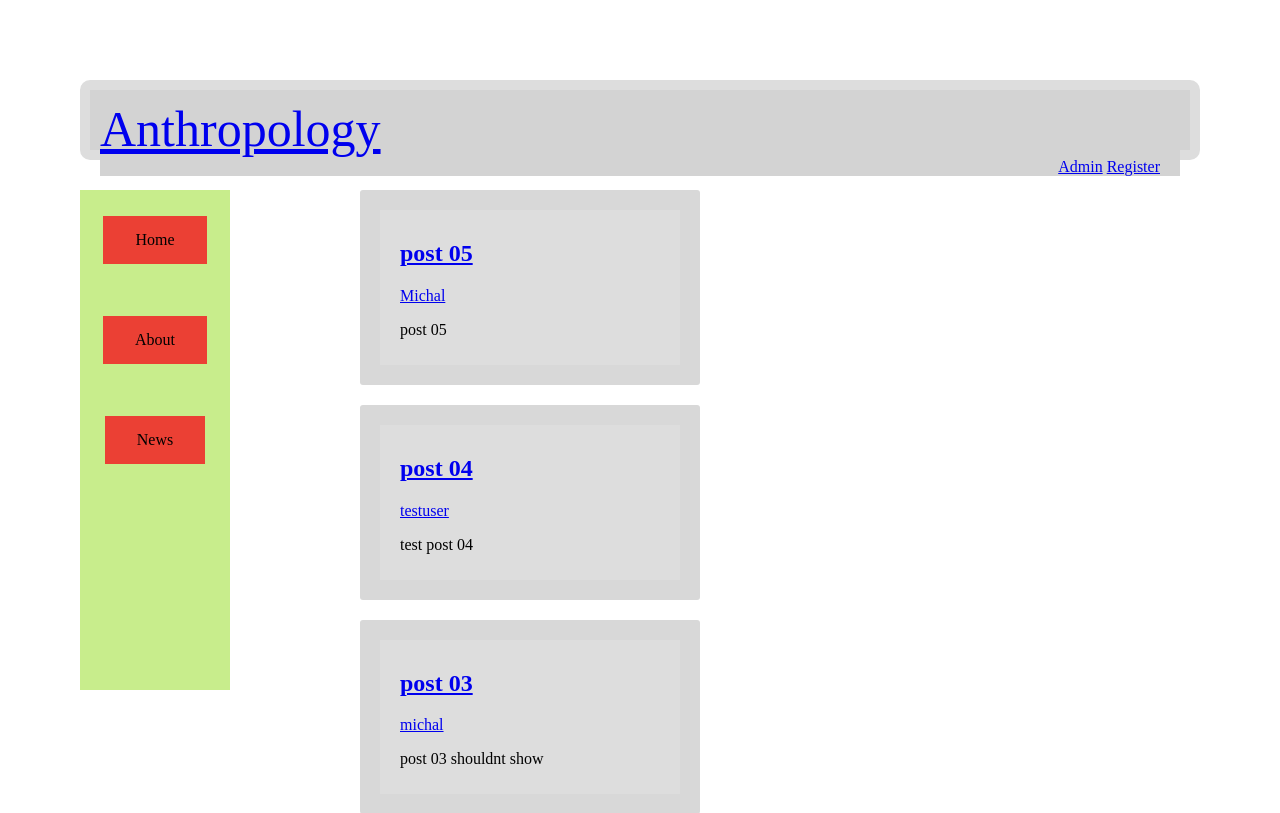
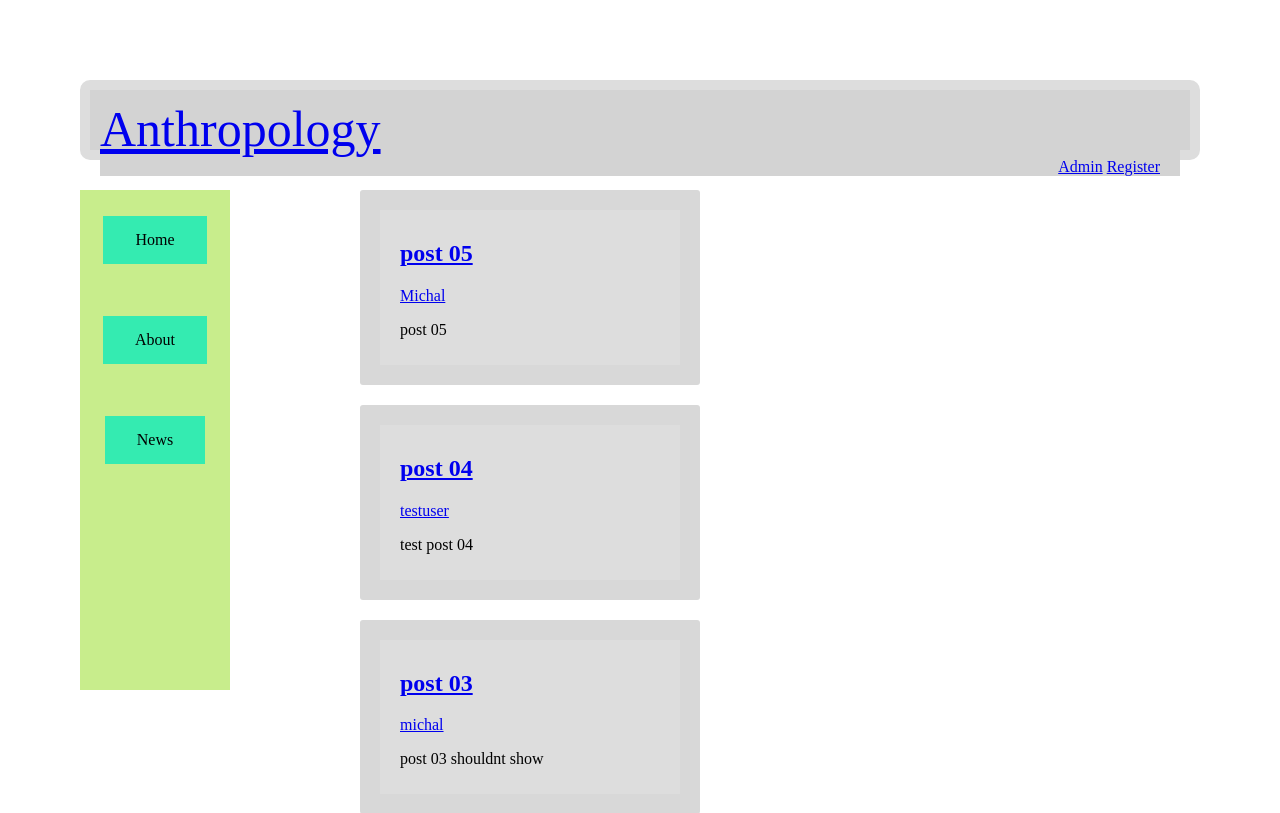
Before and after one commit to MichalStruska/AnthroWeb, a Django app: page / in a window 1280 px wide. Shown: the top 813 px of the page. Run offline with Django 3.2, Linux system fonts and the light colour scheme; data comes from the database, SQL or seed files in the repository.

Commit message:
deleted unnecesary vs files

```diff
--- a/blog/static/css/main02.css
+++ b/blog/static/css/main02.css
@@ -81,7 +81,7 @@ body {
 }
 
 .button {
-    background-color: #eb4034;
+    background-color: #34ebb1;
     border: none;
     color: white;
     padding: 15px 32px;
```
